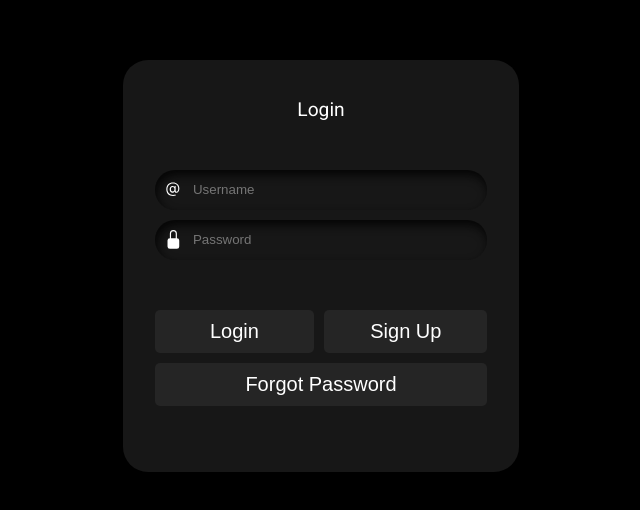
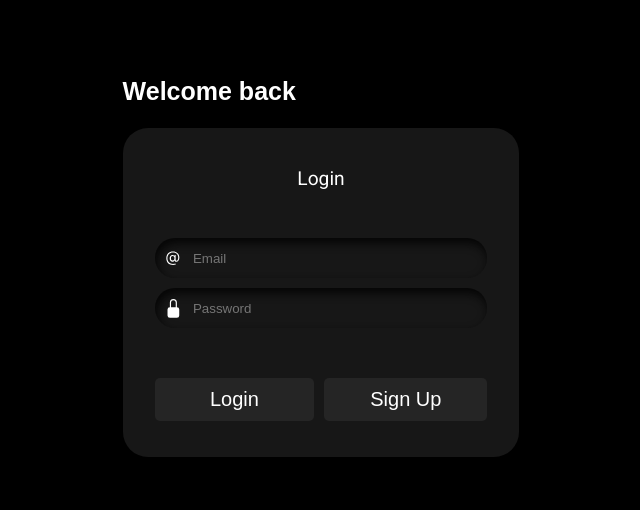
Before and after one commit to Nicole-favela/RecommenderApp, a React (Create React App) app in the folder client/: page /login in a window 1280 px wide. Shown: the part 134-644 px from the top of the page, without its empty margins (319-959 px from the left). Built offline with nearby package versions, Linux system fonts and the light colour scheme.

Commit message:
finished login

```diff
--- a/client/src/components/InputBox.css
+++ b/client/src/components/InputBox.css
@@ -81,7 +81,7 @@
   }
 
 
-  button::after {
+  .glitch__btn::after {
     --move1: inset(50% 50% 50% 50%);
     --move2: inset(31% 0 40% 0);
     --move3: inset(39% 0 15% 0);
@@ -98,7 +98,7 @@
     display: block;
   }
 
-  button:hover::after {
+  .glitch__btn:hover::after {
     animation: glitch_4011 1s;
     text-shadow: 10 10px 10px black;
     animation-timing-function: steps(2, end);
@@ -107,11 +107,11 @@
     border: 3px solid rgb(0, 229, 255);
   }
 
-  button:hover {
+  .glitch__btn:hover {
     text-shadow: -1px -1px 0px rgb(0, 229, 255), 1px 1px 0px #E94BE8;
   }
 
-  button:hover {
+  .glitch__btn:hover {
     background-color: transparent;
     border: 1px solid rgb(0, 255, 213);
     box-shadow: 0px 10px 10px -10px rgb(0, 229, 255)
--- a/client/src/components/InputBox.js
+++ b/client/src/components/InputBox.js
@@ -44,7 +44,7 @@ function InputBox() {
 
 
                 <Box sx={{paddingTop: 10}}>
-                    <button type= "submit">generate suggestions</button>
+                    <button className='glitch__btn' type= "submit">generate suggestions</button>
                 </Box>
              </div>
     </form>
--- /dev/null
+++ b/client/src/pages/Home.css
@@ -0,0 +1,9 @@
+.home{
+    height: 100vh;
+    color: white;
+    padding: 30px;
+    overflow-y: overlay;
+}
+.home::-webkit-scrollbar{
+    display: none;
+}
--- a/client/src/pages/Home.js
+++ b/client/src/pages/Home.js
@@ -3,7 +3,9 @@ import CircularLoader from '../components/CircularLoader'
 import TextAnimation from '../components/TextAnimation'
 import { useState } from 'react'
 import NavBar from '../components/NavBar'
+
 import InputBox from '../components/InputBox'
+import './Home.css'
 function Home() {
     const [isHoveredOver, setIsHoveredOver] = useState(false)
     const [open, setOpen] = useState(false)
--- a/client/src/pages/Login.css
+++ b/client/src/pages/Login.css
@@ -57,7 +57,7 @@
     margin-top: 2.5em;
   }
 
-  .button1 {
+  .btn1 {
     padding: 0.5em;
     padding-left: 1.1em;
     padding-right: 1.1em;
@@ -70,12 +70,12 @@
     color: white;
   }
 
-  .button1:hover {
+  .btn1:hover {
     background-color: black;
     color: white;
   }
 
-  .button2 {
+  .btn2 {
     padding: 0.5em;
     padding-left: 2.3em;
     padding-right: 2.3em;
@@ -87,12 +87,12 @@
     color: white;
   }
 
-  .button2:hover {
+  .btn2:hover {
     background-color: black;
     color: white;
   }
 
-  .button3 {
+  .btn3 {
     margin-bottom: 3em;
     padding: 0.5em;
     border-radius: 5px;
@@ -103,7 +103,38 @@
     color: white;
   }
 
-  .button3:hover {
+  .btn3:hover {
     background-color: red;
     color: white;
   }
+
+  .login_greeting{
+    color: white;
+    text-decoration: none;
+    font-size: 25px;
+    border: none;
+    background: none;
+    font-weight: 600;
+    font-family: 'Poppins', sans-serif;
+  }
+
+
+  .login_greeting{
+    padding-bottom: 20px;
+  }
+  .login_greeting::before {
+    margin-left: auto;
+  }
+
+  .login_greeting::after, .login_greeting::before {
+    content: '';
+    width: 0%;
+    height: 2px;
+    background: #3639f4;
+    display: block;
+    transition: 0.5s;
+  }
+
+  .login_greeting:hover::after, .login_greeting:hover::before {
+    width: 100%;
+  }
--- a/client/src/pages/Login.js
+++ b/client/src/pages/Login.js
@@ -6,25 +6,31 @@ import './Login.css'
 const Login = () => {
   return (
     <div>
+        <div className='login_greeting'>
+        Welcome back
+        </div>
+
         <form className="form">
             <p id="heading">Login</p>
-    <div class="field">
-    <svg class="input-icon" xmlns="http://www.w3.org/2000/svg" width="16" height="16" fill="currentColor" viewBox="0 0 16 16">
+            <div className="field">
+            <svg className="input-icon" xmlns="http://www.w3.org/2000/svg" width="16" height="16" fill="currentColor" viewBox="0 0 16 16">
             <path d="M13.106 7.222c0-2.967-2.249-5.032-5.482-5.032-3.35 0-5.646 2.318-5.646 5.702 0 3.493 2.235 5.708 5.762 5.708.862 0 1.689-.123 2.304-.335v-.862c-.43.199-1.354.328-2.29.328-2.926 0-4.813-1.88-4.813-4.798 0-2.844 1.921-4.881 4.594-4.881 2.735 0 4.608 1.688 4.608 4.156 0 1.682-.554 2.769-1.416 2.769-.492 0-.772-.28-.772-.76V5.206H8.923v.834h-.11c-.266-.595-.881-.964-1.6-.964-1.4 0-2.378 1.162-2.378 2.823 0 1.737.957 2.906 2.379 2.906.8 0 1.415-.39 1.709-1.087h.11c.081.67.703 1.148 1.503 1.148 1.572 0 2.57-1.415 2.57-3.643zm-7.177.704c0-1.197.54-1.907 1.456-1.907.93 0 1.524.738 1.524 1.907S8.308 9.84 7.371 9.84c-.895 0-1.442-.725-1.442-1.914z"></path>
             </svg>
-      <input autocomplete="off" placeholder="Username" class="input-field" type="text"/>
+            <input autocomplete="off" placeholder="Email" class="input-field" type="text"/>
             </div>
-    <div class="field">
-    <svg class="input-icon" xmlns="http://www.w3.org/2000/svg" width="16" height="16" fill="currentColor" viewBox="0 0 16 16">
+            <div className="field">
+            <svg className="input-icon" xmlns="http://www.w3.org/2000/svg" width="16" height="16" fill="currentColor" viewBox="0 0 16 16">
             <path d="M8 1a2 2 0 0 1 2 2v4H6V3a2 2 0 0 1 2-2zm3 6V3a3 3 0 0 0-6 0v4a2 2 0 0 0-2 2v5a2 2 0 0 0 2 2h6a2 2 0 0 0 2-2V9a2 2 0 0 0-2-2z"></path>
             </svg>
             <input placeholder="Password" class="input-field" type="password"/>
             </div>
-    <div class="btn">
-    <button class="button1">&nbsp;&nbsp;&nbsp;&nbsp;&nbsp;&nbsp;Login&nbsp;&nbsp;&nbsp;&nbsp;&nbsp;&nbsp;</button>
-    <button class="button2">Sign Up</button>
+            <div className="btn">
+            <button className="btn1">&nbsp;&nbsp;&nbsp;&nbsp;&nbsp;&nbsp;Login&nbsp;&nbsp;&nbsp;&nbsp;&nbsp;&nbsp;</button>
+            <button className="btn2">Sign Up</button>
             </div>
-    <button class="button3">Forgot Password</button>
+            {/* add later */}
+            <br/>
+            {/* <button className="btn3">Forgot Password</button> */}
         </form>
     </div>
   )
```
Lines whose indentation alone changed are shown as unchanged.
